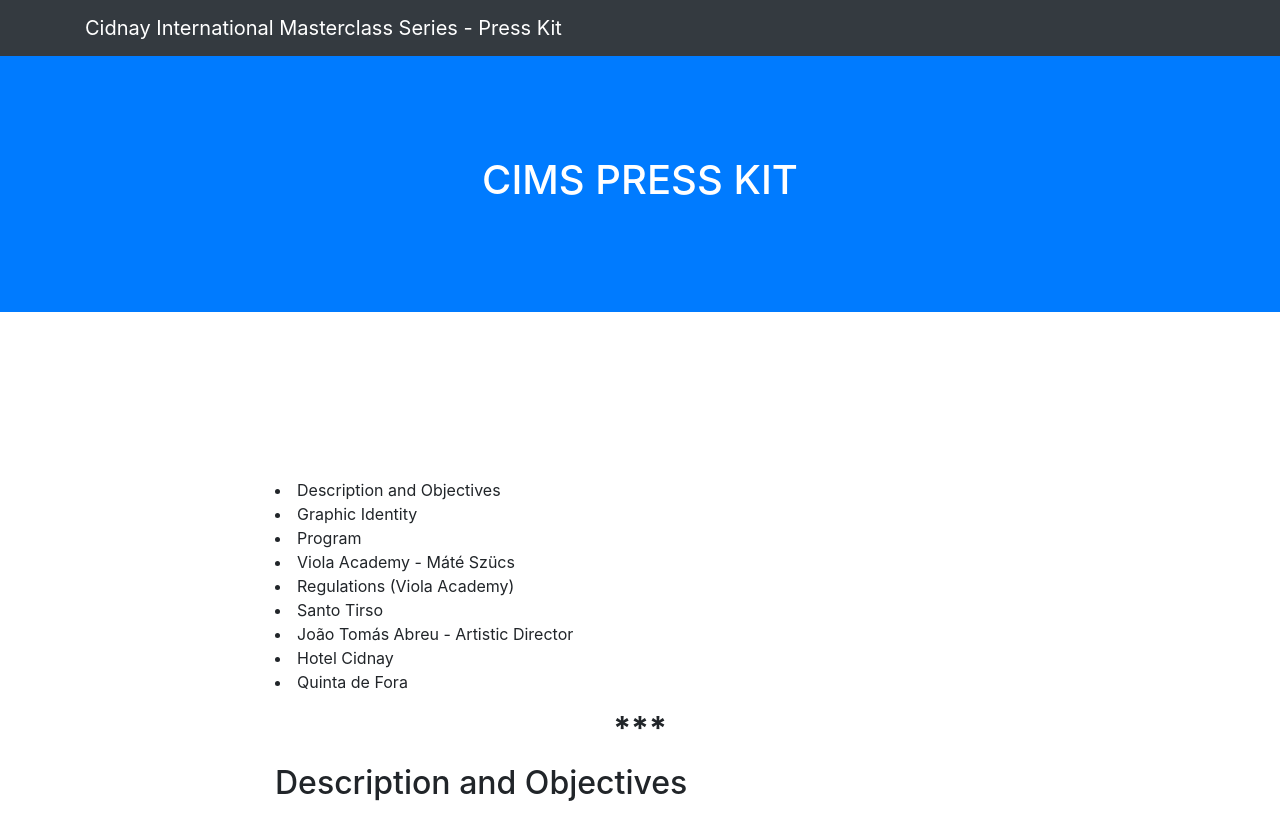
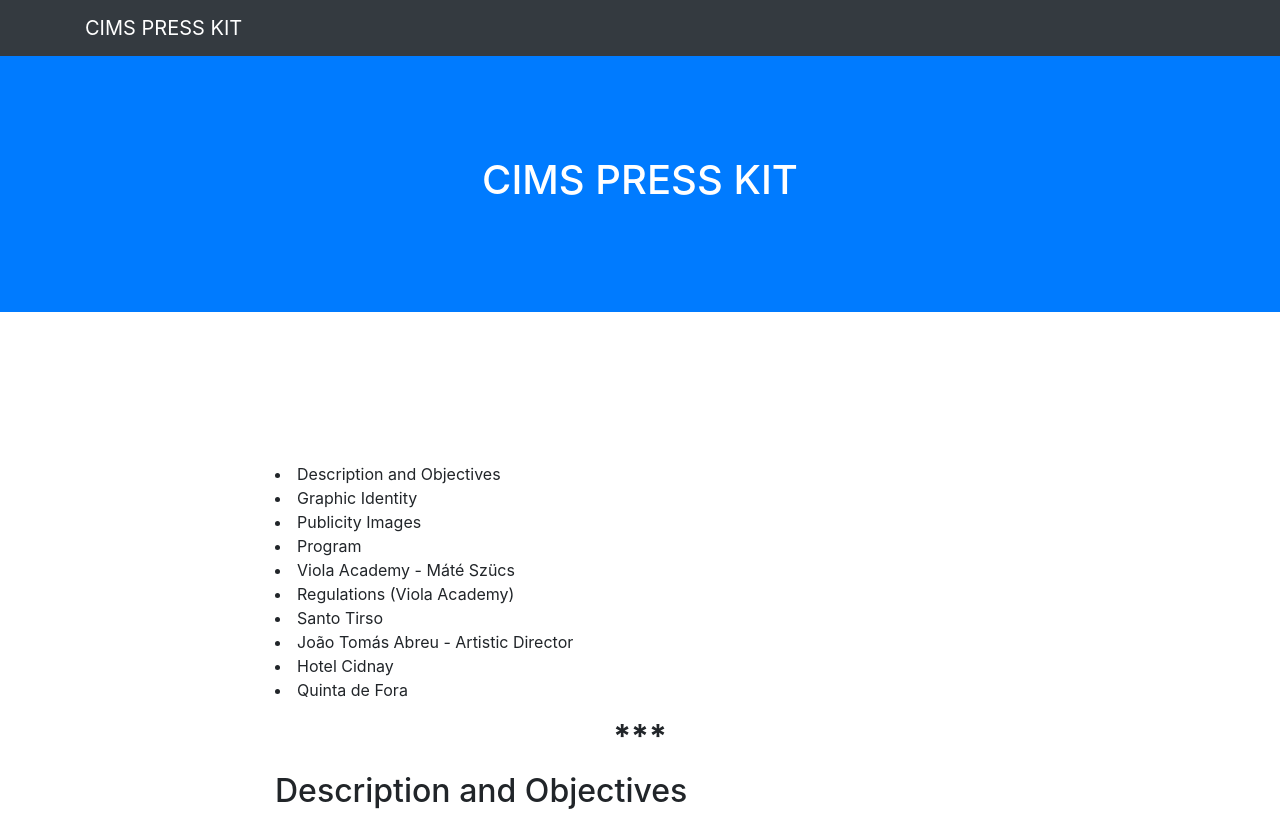
Before and after one commit to joaoabreu1420/presskit.cims, a website with bundled scripts: page index.html in a window 1280 px wide. Shown: the top 814 px of the page. Built offline with nearby package versions, Linux system fonts and the light colour scheme; files whose address does not match are found by name.

Commit message:
Update index.html

```diff
--- a/index.html
+++ b/index.html
@@ -8,7 +8,7 @@
   <meta name="description" content="">
   <meta name="author" content="">
 
-  <title>CIMS Press Kit</title>
+  <title>CIMS PRESS KIT</title>
 
   <!-- Bootstrap core CSS -->
   <link href="vendor/bootstrap/css/bootstrap.min.css" rel="stylesheet">
@@ -23,7 +23,7 @@
   <!-- Navigation -->
   <nav class="navbar navbar-expand-lg navbar-dark bg-dark fixed-top" id="mainNav">
     <div class="container">
-      <a class="navbar-brand js-scroll-trigger" href="#page-top">Cidnay International Masterclass Series - Press Kit</a>
+      <a class="navbar-brand js-scroll-trigger" href="#page-top">CIMS PRESS KIT</a>
       <!--button class="navbar-toggler" type="button" data-toggle="collapse" data-target="#navbarResponsive" aria-controls="navbarResponsive" aria-expanded="false" aria-label="Toggle navigation">
         <span class="navbar-toggler-icon"></span>
       </button>
@@ -54,9 +54,9 @@
       <div class="row">
         <div class="col-lg-8 mx-auto">
 
-          <p class="lead"></p>
           <li>Description and Objectives</li>
           <li>Graphic Identity</li>
+          <li>Publicity Images</li>
           <li>Program</li>
           <li>Viola Academy - Máté Szücs</li>
           <li>Regulations (Viola Academy)</li>
@@ -95,6 +95,11 @@
           <img src="img/cims_1.jpg" class="img-fluid" alt="">
           <img src="img/cims_2.jpg" class="img-fluid" alt="">
           <img src="img/cims_3.jpg" class="img-fluid" alt="">
+          <p class="lead"></p>
+          <h2 align="center"><strong>***</strong></h2>
+          <p class="lead"></p>
+
+          <h2>Publicity Images</h2>
           <p class="lead"></p>
           <h2 align="center"><strong>***</strong></h2>
           <p class="lead"></p>
```
